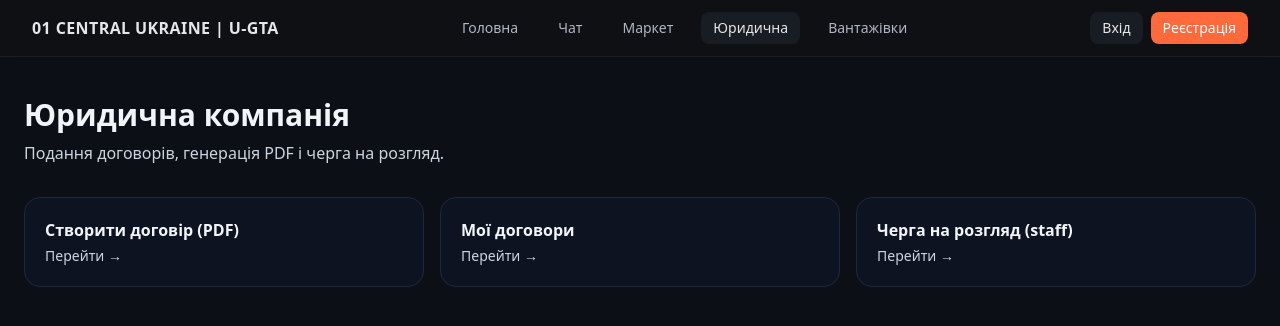
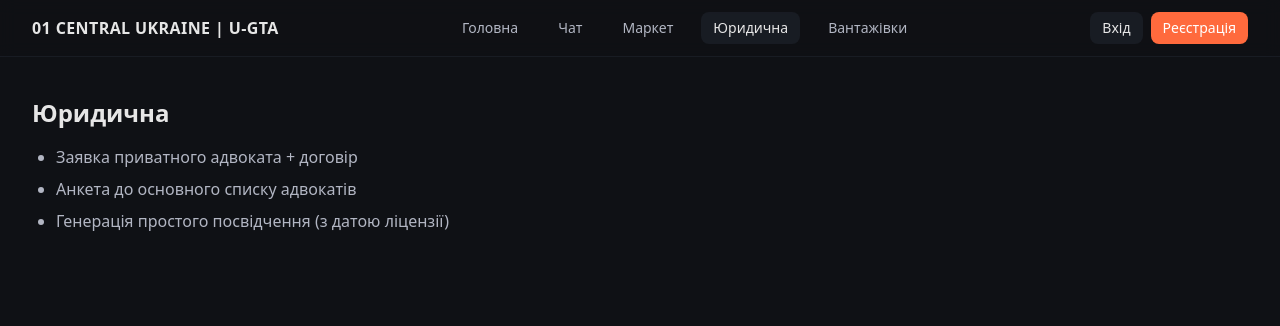
Before and after one commit to specbizon-eng/ugta-companies, a Next.js app: page /legal in a window 1280 px wide. Shown: the top 326 px of the page. Built offline with nearby package versions, Linux system fonts and the light colour scheme.

Commit message:
Update page.tsx

```diff
--- a/src/app/legal/page.tsx
+++ b/src/app/legal/page.tsx
@@ -1,4 +1,12 @@
-
-export default function LegalHub(){
-  return (<main className="min-h-screen bg-[#0c0f15] text-slate-100 px-6 py-10"><h1 className="text-3xl font-bold">Юридична компанія</h1><p className="text-slate-300 mt-2">Подання договорів, генерація PDF і черга на розгляд.</p><div className="mt-8 grid sm:grid-cols-2 lg:grid-cols-3 gap-4"><a className="block rounded-2xl border border-slate-800 bg-slate-900/60 hover:bg-slate-900 p-5" href="/legal/generator"><div className="font-semibold">Створити договір (PDF)</div><div className="text-slate-300 text-sm mt-1">Перейти →</div></a><a className="block rounded-2xl border border-slate-800 bg-slate-900/60 hover:bg-slate-900 p-5" href="/legal/my"><div className="font-semibold">Мої договори</div><div className="text-slate-300 text-sm mt-1">Перейти →</div></a><a className="block rounded-2xl border border-slate-800 bg-slate-900/60 hover:bg-slate-900 p-5" href="/legal/review"><div className="font-semibold">Черга на розгляд (staff)</div><div className="text-slate-300 text-sm mt-1">Перейти →</div></a></div></main>);
+export default function Page() {
+  return (
+    <div className="container py-10">
+      <h2 className="text-2xl font-bold mb-4">Юридична</h2>
+      <ul className="list-disc pl-6 space-y-2 text-text-muted">
+        <li>Заявка приватного адвоката + договір</li>
+        <li>Анкета до основного списку адвокатів</li>
+        <li>Генерація простого посвідчення (з датою ліцензії)</li>
+      </ul>
+    </div>
+  );
 }
```
